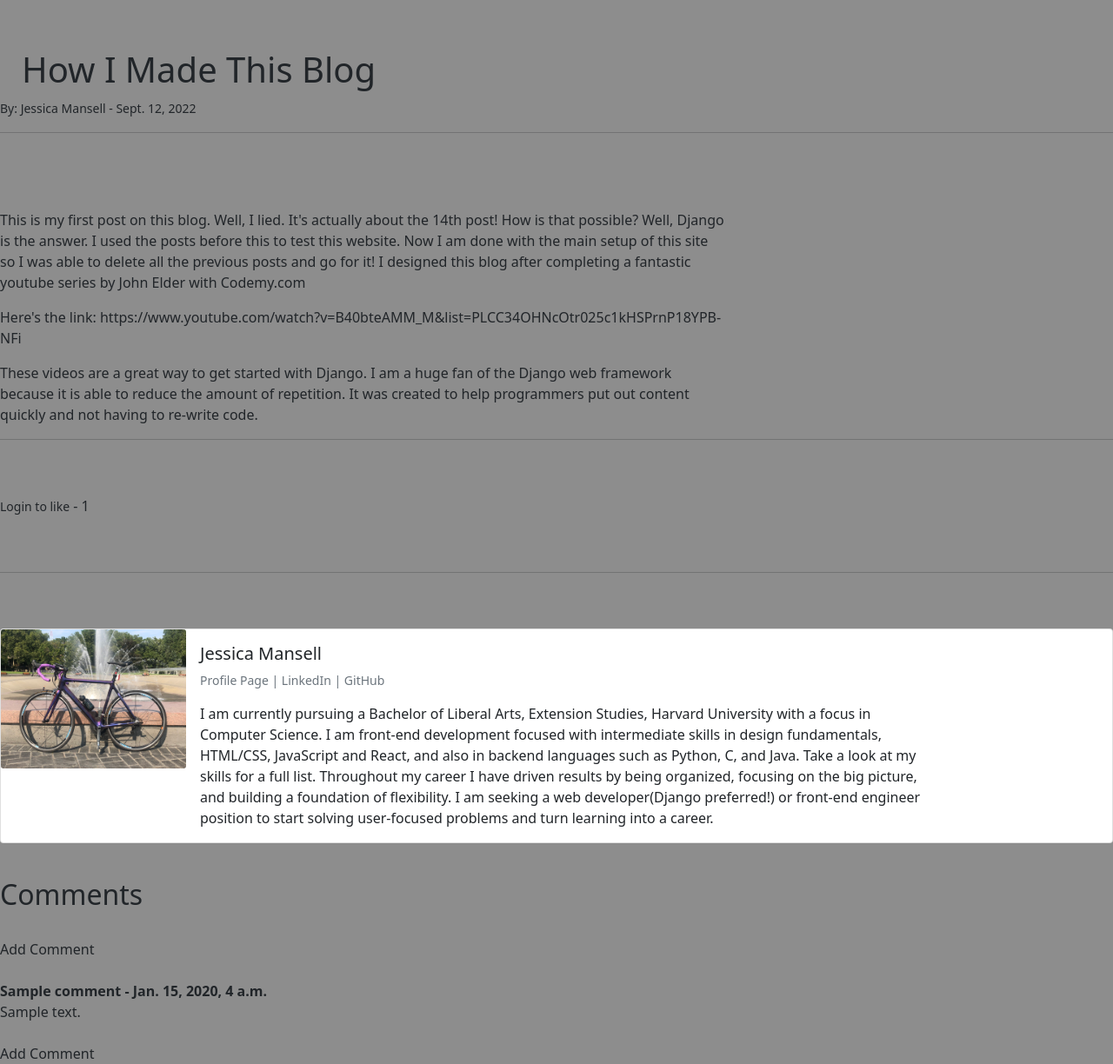
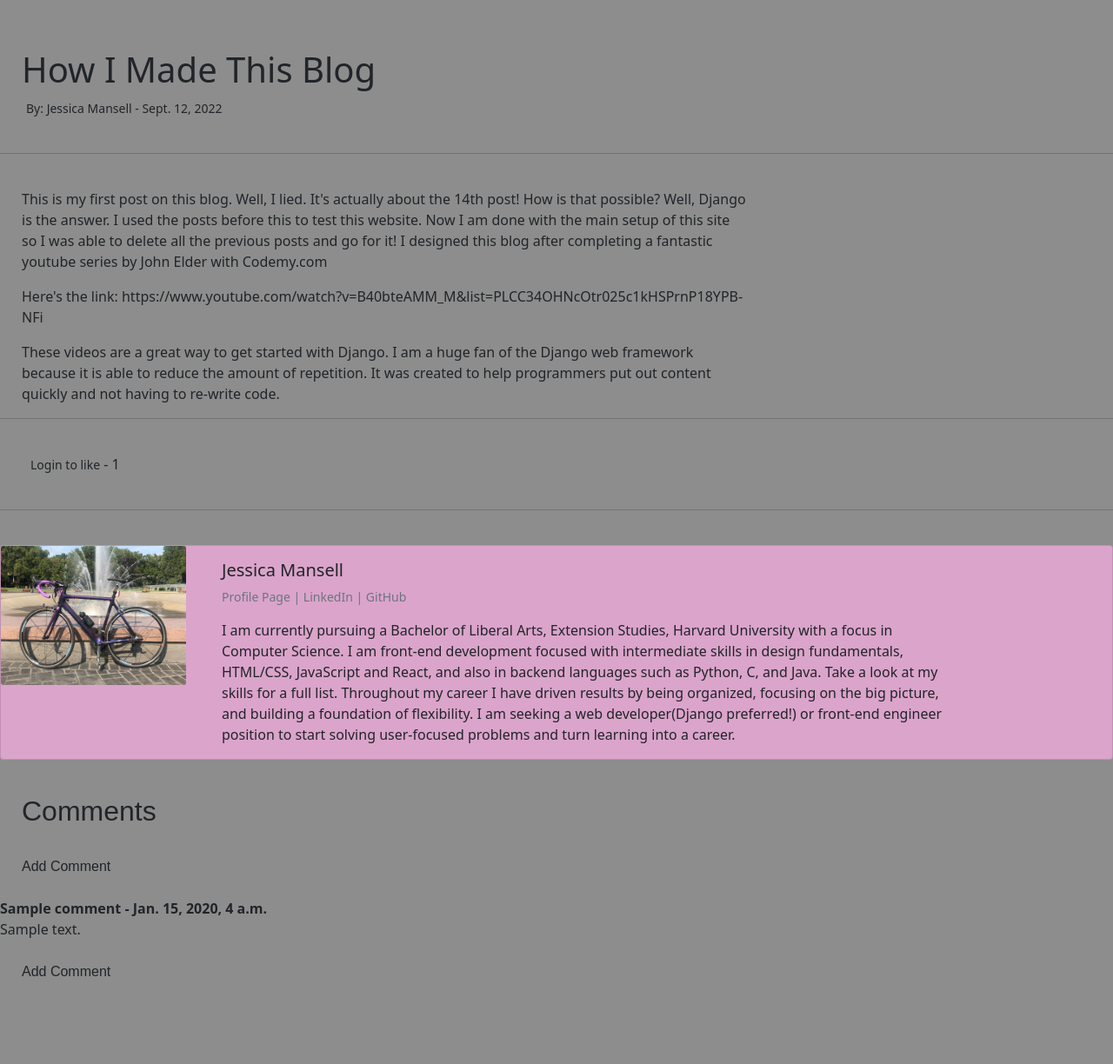
Before and after one commit to Jessica-Mansell/Personal-Website, a Django app: page /article/1 in a window 1280 px wide. Shown: the part 56-1280 px from the top of the page at 87% size. After the commit the page ends 1179 px from the top, so only its background shows below. Run offline with Django 4.2, Linux system fonts and the light colour scheme; data comes from the database, SQL or seed files in the repository; both versions use the stored data as it was after the commit; tables that the repository leaves empty hold one stand-in row (values such as "Sample post"); some libraries are stand-ins or nearby versions.

Commit message:
complete style on post details page

```diff
--- a/mysite/blogsite/static/mysite/style.css
+++ b/mysite/blogsite/static/mysite/style.css
@@ -77,6 +77,7 @@ h1 {
 
 p {
     max-width: 835px;
+    margin-left: 25px;
 }
 
 label {
@@ -151,3 +152,50 @@ label {
 #login_text {
     margin-left: 25px;
 }
+
+#author_tagline {
+    margin-left: 30px;
+}
+
+#like_button {
+    margin-left: 35px;
+}
+
+#unlogged_like {
+    margin-left: 35px;
+}
+
+#author_card {
+    background-color: hsl(317, 43%, 75%);
+}
+
+#blog_auth_title {
+    max-width: 835px;
+    margin-left: 25px;
+}
+
+#small_links {
+    text-decoration: none;
+}
+
+#small_links:hover {
+    color:aqua;
+}
+
+#Comments_title {
+    font-family: 'Nunito Sans', sans-serif;
+    margin-left: 25px;
+}
+
+#No_comment {
+    font-family: 'Nunito Sans', sans-serif;
+    margin-left: 25px;
+}
+#Add_comment_small {
+    font-family: 'Nunito Sans', sans-serif;
+    margin-left: 25px;
+}
+
+#Add_comment_small:hover {
+    color:aqua;
+}
--- a/mysite/blogsite/templates/article_details.html
+++ b/mysite/blogsite/templates/article_details.html
@@ -4,6 +4,7 @@
 {% endblock %}
 {% block content %}
 <h1>{{ post.title }}</h1>
+<div id="author_tagline">
   <small>By: {{ post.author.first_name }}
       {{ post.author.last_name }} -
       {{ post.post_date }}
@@ -11,20 +12,21 @@
       {% if user.is_authenticated %}
 
           {% if user.id == post.author.id %}
-        - <a href="{% url 'update_post' post.pk %}">Edit</a>
+          - <a href="{% url 'update_post' post.pk %}" id="small_links">Edit</a>
 
-        <a href="{% url 'delete_post' post.pk %}">Delete</a>
+          <a href="{% url 'delete_post' post.pk %}" id="small_links">Delete</a>
           {% endif %}
       {% endif%}
-</small><br/>
+  </small>
+</div>
+<br/>
 <hr>
 <br/>
 {% if post.header_image %}
 <img src="{{ post.header_image.url }}">
 {% endif %}
 
-<br/><br/>
-<!-- adding safe here will allow us to usse html within our blog post for custom formatting-->
+<!-- adding safe here will allow us to use html within our blog post for custom formatting-->
 {{ post.body|safe }}
 
 
@@ -32,61 +34,58 @@
 <a href="{% url 'home' %}" class="btn btn-secondary">Back</a>
 <br/><br/> -->
 <hr>
-<br/><br/>
+<br/>
 <form action="{% url 'like_post' post.pk %}" method="POST">
     {% csrf_token %}
 {% if user.is_authenticated %}
     {% if liked %}
         <button type="submit", name="post_id", \
         value="{{ post.id }}", \
-        class="btn btn-danger btn-sm">Unlike</button>
+        class="btn btn-danger btn-sm", \
+        id="like_button">Unlike</button>
     {% else %}
         <button type="submit", name="post_id", \
         value="{{ post.id }}", \
-        class="btn btn-primary btn-sm">Like</button>
+        class="btn btn-primary btn-sm", \
+        id="like_button">Like</button>
     {% endif %}
 {% else %}
-    <small><a href="{% url 'login' %}">Login</a> to like</small>
-
+    <small><a href="{% url 'login' %}" id="unlogged_like">Login</a> to like</small>
 {% endif %}
     - {{ total_likes }}
 </form>
 <br/>
-<br/>
-
 <hr>
 <br/>
-<br/>
-<div class="card mb-3">
+<div class="card mb-3" id="author_card">
     <div class="row g-0">
       <div class="col-md-2">
 {% if post.author.profile.profile_pic %}
         <img src="{{ post.author.profile.profile_pic.url }}" class="card-img">
-
 {% else %}
         <i class="fa-solid fa-user fa-8x"></i>
 {% endif %}
       </div>
       <div class="col-md-10">
         <div class="card-body">
-          <h5 class="card-title">
+          <h5 class="card-title" id="blog_auth_title">
             {{ post.author.first_name }}
             {{ post.author.last_name }}
           </h5>
           <p class="small text-muted">
 
-            <a href="{% url 'show_profile_page' post.author.profile.id %}">Profile Page</a>
+            <a href="{% url 'show_profile_page' post.author.profile.id %}" id="small_links">Profile Page</a>
 
             {% if post.author.profile.website_url %}
-              | <a href="{{ post.author.profile.website_url }}">Website</a>
+              | <a href="{{ post.author.profile.website_url }}" id="small_links">Website</a>
             {% endif %}
 
             {% if post.author.profile.linkedin_url %}
-              | <a href="{{ post.author.profile.linkedin_url }}">LinkedIn</a>
+              | <a href="{{ post.author.profile.linkedin_url }}" id="small_links">LinkedIn</a>
             {% endif %}
 
             {% if post.author.profile.github_url %}
-              | <a href="{{ post.author.profile.github_url }}">GitHub</a>
+              | <a href="{{ post.author.profile.github_url }}" id="small_links">GitHub</a>
             {% endif %}
 
           </p>
@@ -98,12 +97,13 @@
     </div>
   </div>
 </br>
-  <h2>Comments</h2>
+  <h2 id="Comments_title">Comments</h2>
   <br/>
   {% if not post.comments.all %}
-    No Comments yet <a href="{% url 'add_comment' post.pk %}">Add a comment</a>
+    <p id="No_comment">No Comments Yet!</p>
+    <a href="{% url 'add_comment' post.pk %}" id="Add_comment_small">Add a comment</a>
   {% else %}
-  <a href="{% url 'add_comment' post.pk %}"">Add Comment</a>
+  <a href="{% url 'add_comment' post.pk %}" id="Add_comment_small">Add Comment</a>
 </br>
 </br>
     {% for comment in post.comments.all %}
@@ -116,7 +116,7 @@
     <br/>
     {% endfor %}
       </br>
-      <a href="{% url 'add_comment' post.pk %}">Add Comment</a>
+      <a href="{% url 'add_comment' post.pk %}" id="Add_comment_small">Add Comment</a>
       </br>
   {% endif %}
 
```
Also changed, not shown: mysite/db.sqlite3. Lines whose indentation alone changed are shown as unchanged.
